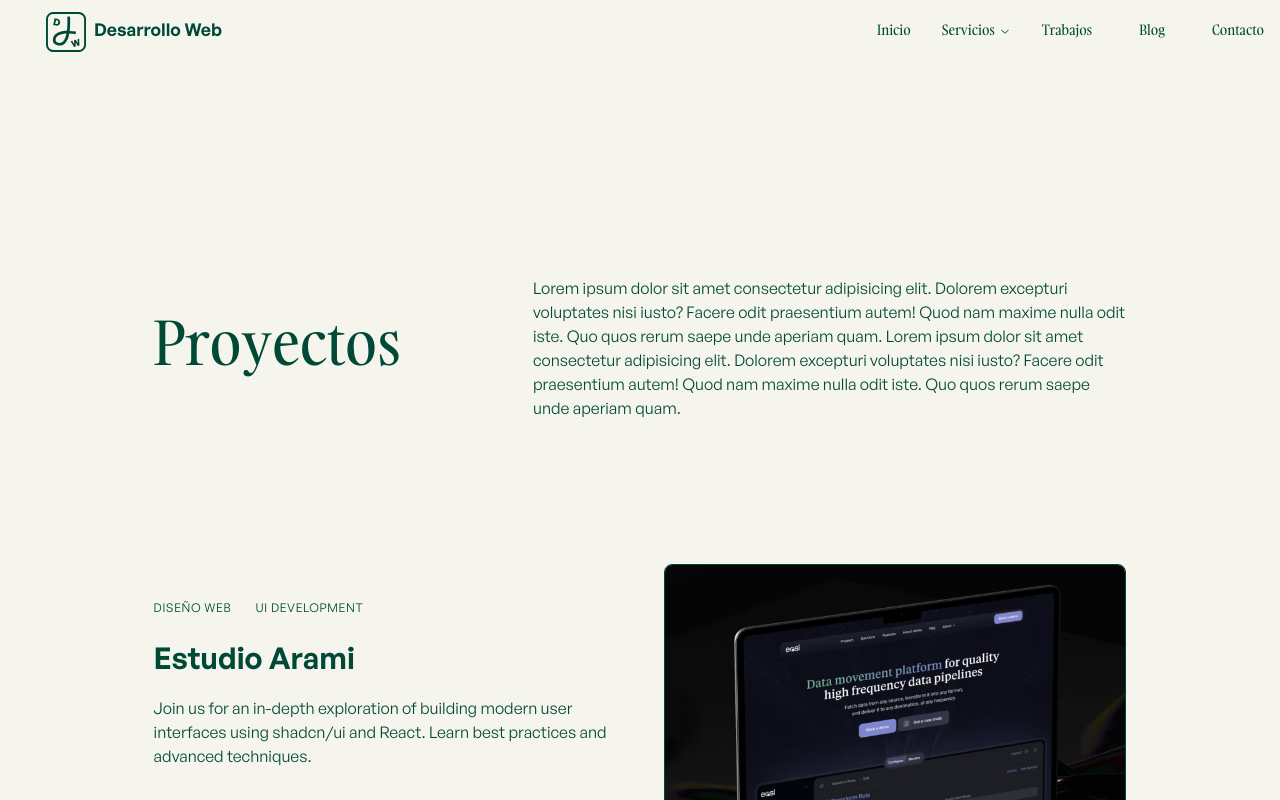
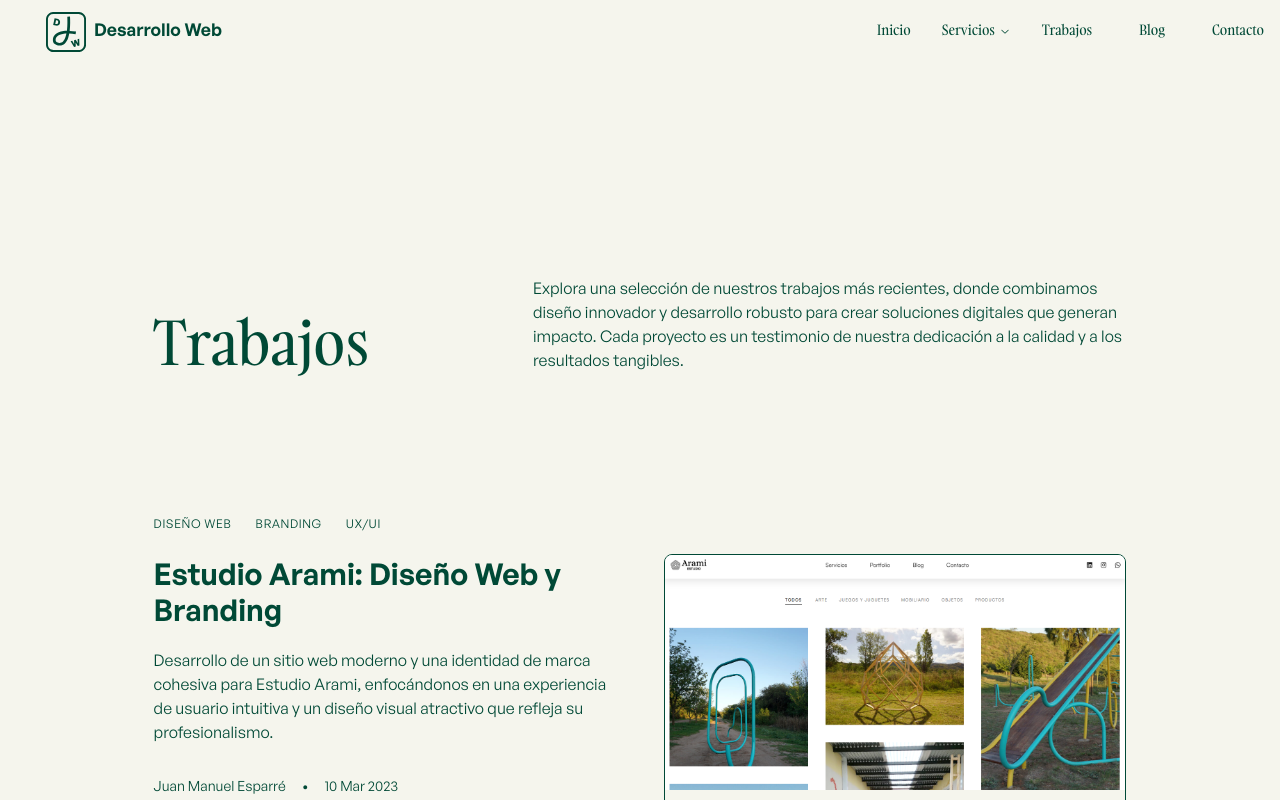
Before and after one commit to jmesparre/jm, a Next.js app: page /proyectos in a window 1280 px wide. Built offline with nearby package versions, Linux system fonts and the light colour scheme.

Commit message:
se agrego contenido seo real

```diff
--- a/app/globals.css
+++ b/app/globals.css
@@ -24,7 +24,6 @@
 :root {
   --background:  #004936;
   --foreground: #F5F5ED;
-  --redee: #f52ae7;
   --color-primario: #004936;
 }
 
@@ -97,9 +96,6 @@ nav a {
   color: #004936;
 }
 
-nav a:hover {
-  border-bottom: 1px solid #9ec8f3;
-}
 
 .hero {
  min-height: 101vh;
--- a/app/page.tsx
+++ b/app/page.tsx
@@ -10,7 +10,7 @@ export default function Home() {
         <div className='z-10 relative sm:absolute top-[19vh] sm:top-[25%] md:top-[30vh] lg:top-[22vh] left-[5%]  md:left-[11%] xl:left-[20%]  sm:w-[178px] sm:h-[280px] w-[216px] h-[340px] md:w-[216px] md:h-[340px] lg:w-[261px] lg:h-[410px]'>
           <TiltedCard
             imageSrc="/juguete.png"
-            altText="Juan Manuel Esparré - Desarrollador Web"
+            altText="Juan Manuel Esparré - Desarrollador Web, Diseño Web, E-commerce, SEO"
             captionText="Hola!"
             containerHeight="100%"
             containerWidth="100%"
@@ -25,12 +25,12 @@ export default function Home() {
           />
         </div>
         <div className='relative  ml-[6%] sm:ml-[39%] md:ml-[41%] pb-20 sm:pb-0 sm:absolute top-[20vh] sm:top-[22%] md:top-[30vh] w-[80%] sm:w-[48%] md:w-[48%] lg:w-[46%]'>
-            <h1 className='font-title  text-5xl sm:text-5xl md:text-6xl pb-2 sm:pb-0 '>Hola, hago Diseño y Desarrollo Web</h1>
+            <h1 className='font-title  text-5xl sm:text-5xl md:text-6xl pb-2 sm:pb-0 '>Diseño y Desarrollo Web a medida</h1>
             <h2 className=' pb-4 sm:pb-2  mt-[1%] sm:mt-5 text-sm sm:text-1xl md:text-base lg:text-base'>
-              Hola mi nombre es Juan Manuel, Creo soluciones web, Diseñador y desarrollador web con mas de 10 años de experincia posicionamiento en los buscadore SEO Lorem ipsum, dolor sit amet consectetur amet consectetur amet Lorem ipsum.
+              Hola me llamo Juan. Soy diseñador y desarrollador web con más de 10 años de experiencia, especializado en crear soluciones digitales a medida: desde desarrollo web y e-commerce, hasta sistemas CRM/CMS, branding y estrategias SEO. Mi objetivo es potenciar tu presencia online y generar resultados profesionales.
             </h2>
-             <div className="pb-20 flex flex-wrap items-center  gap-2 md:flex-row  mt-[1%] sm:mt-2  w-[100%] sm:w-[40%] text-sm sm:text-1xl md:text-base">
-              <Button className='bg-primary z-5 cursor-pointer' variant="outline" size="sm">Button Ya!</Button>
+             <div className="pb-20 flex flex-wrap items-center  gap-2 md:flex-row  mt-[1%] sm:mt-5  w-[100%] sm:w-[40%] text-sm sm:text-1xl md:text-base">
+              <Button className='bg-primary z-5 cursor-pointer' variant="outline" size="sm">Contáctame Ahora</Button>
             </div>
         </div>
         <div className='relative h-full sm:h-[111vh] opacity-0'>scroll</div>
--- a/app/servicios/page.tsx
+++ b/app/servicios/page.tsx
@@ -4,24 +4,24 @@ import { PackageOpen, Globe, PenTool, ChartNetwork, CircleDollarSign, Cog } from
 
 export default function ServiciosPage() {
   return (
-    <section id="servicios" className="servicioss">
+    <section id="servicios" className="servicios">
        <div>
              <section className="py-[22vh] sm:py-[33vh] text-background min-h-[140vh]">
                  <div className="mx-auto px-[5%] sm:px-[5%] md:px-[11%]">
                      <div className="grid items-center gap-12 md:grid-cols-2 md:gap-12 lg:grid-cols-5 lg:gap-24">
                         <div className="lg:col-span-2">
                             <div className="md:pr-6 lg:pr-0 pt-[-160px]">
-                                <h2 className="text-4xl sm:text-5xl lg:text-6xl font-title pb-2">Servicios</h2>
-                                <p className="mt-6 text-sm xl:text-md ">Lorem ipsum dolor, sit amet consectetur adipisicing elit. Voluptatem aperiam architecto facilis error earum quasi, totam, in impedit quam repudiandae minima. Deleniti eum provident impedit voluptatibus deserunt ratione est dolore. Orrupti aut temporibus assumenda atque ab, accusamus sit, molestiae veniam laboriosam pariatur.</p>
+                                <h2 className="text-4xl sm:text-5xl lg:text-5xl font-title">Servicios de Desarrollo y Diseño Web</h2>
+                                <p className="mt-6 text-sm xl:text-md ">En Juan Manuel Esparré, ofrecemos una gama completa de servicios digitales para potenciar tu negocio. Desde el desarrollo de sitios web a medida y tiendas virtuales, hasta estrategias de posicionamiento SEO y herramientas de gestión empresarial. Descubre cómo podemos transformar tu presencia online y ayudarte a alcanzar tus objetivos.</p>
                             </div>
-                            <ul className="mt-8 text-lg divide-y border-y *:flex *:items-center *:gap-3 *:py-3">
+                            <ul className="mt-8 text-md divide-y border-y *:flex *:items-center *:gap-3 *:py-3">
                                 <li>
                                     <Globe className="size-5" />
                                    <a href="/servicios/desarrollo-web">Desarrollo Web</a>
                                 </li>
                                 <li>
                                     <PenTool className="size-5" />
-                                    <a href="/servicios/servicios-de-diseño">Servicios de Diseño</a>
+                                    <a href="/servicios/servicios-de-diseno">Servicios de Diseño</a>
                                 </li>
                                 <li>
                                     <CircleDollarSign className="size-5" />
@@ -33,17 +33,17 @@ export default function ServiciosPage() {
                                 </li>
                                  <li>
                                     <Cog className="size-5" />
-                                    <a href="/servicios/herramientas-de-gestion">Herramientas de gestion</a>
+                                    <a href="/servicios/herramientas-de-gestion">Herramientas de Gestión</a>
                                 </li>
                                 <li>
                                     <PackageOpen className="size-5" />
-                                    <a href="/servicios/precios-fijos">Paquetes para Negocios</a>
+                                    <a href="/servicios/precios-fijos">Precios Fijos</a>
                                 </li>
                             </ul>
                         </div>
                         <div className="relative  p-3 lg:col-span-3">
                           <div className="aspect-76/59 relative">
-                              <Image src="/desarrollador-web-juan-manuel-esparre.png" alt="payments illustration light" width={1207} height={929} />
+                              <Image src="/desarrollador-web-juan-manuel-esparre.png" alt="Juan Manuel Esparré - Desarrollador Web, Diseño Web, E-commerce, SEO, CRM, CMS" width={1207} height={929} />
                           </div>
                       </div>
                      </div>
--- a/components/blocks/blog8-demo.tsx
+++ b/components/blocks/blog8-demo.tsx
@@ -1,47 +1,58 @@
 import { Blog8 } from "@/components/blocks/blog8"
 
 const demoData = {
-  heading: "Proyectos",
+  heading: "Trabajos",
   description:
-    "Lorem ipsum dolor sit amet consectetur adipisicing elit. Dolorem excepturi voluptates nisi iusto? Facere odit praesentium autem! Quod nam maxime nulla odit iste. Quo quos rerum saepe unde aperiam quam. Lorem ipsum dolor sit amet consectetur adipisicing elit. Dolorem excepturi voluptates nisi iusto? Facere odit praesentium autem! Quod nam maxime nulla odit iste. Quo quos rerum saepe unde aperiam quam.",
+    "Explora una selección de nuestros trabajos más recientes, donde combinamos diseño innovador y desarrollo robusto para crear soluciones digitales que generan impacto. Cada proyecto es un testimonio de nuestra dedicación a la calidad y a los resultados tangibles.",
   posts: [
     {
-      id: "post-1",
-      title:
-        "Estudio Arami",
-      summary:
-        "Join us for an in-depth exploration of building modern user interfaces using shadcn/ui and React. Learn best practices and advanced techniques.",
-      label: "Diseño Web",
-      author: "Sarah Chen",
-      published: "15 Feb 2024",
-      url: "https://shadcnblocks.com",
-      image: "monitor1.avif",
-      tags: ["Diseño Web", "UI Development"],
+      id: "proyecto-arami",
+      title: "Estudio Arami: Diseño Web y Branding",
+      summary: "Desarrollo de un sitio web moderno y una identidad de marca cohesiva para Estudio Arami, enfocándonos en una experiencia de usuario intuitiva y un diseño visual atractivo que refleja su profesionalismo.",
+      label: "Diseño Web & Branding",
+      author: "Juan Manuel Esparré",
+      published: "10 Mar 2023",
+      url: "/proyectos/estudio-arami",
+      image: "/arami-proyecto.png",
+      altText: "Sitio web y branding para Estudio Arami",
+      tags: ["Diseño Web", "Branding", "UX/UI"],
     },
     {
-      id: "post-2",
-      title: "Tienda Virtual",
-      summary:
-        "Discover how to leverage the full power of Tailwind CSS to create beautiful, responsive websites with clean and maintainable code.",
-      label: "Diseño Web - Tienda Virtual",
-      author: "Michael Park",
-      published: "22 Feb 2024",
-      url: "https://shadcnblocks.com",
-      image: "arami-proyecto.png",
-      tags: ["Diseño Web", "CSS"],
+      id: "proyecto-tienda-virtual",
+      title: "E-commerce para Tienda de Ropa Online",
+      summary: "Implementación de una tienda virtual completa con pasarelas de pago integradas, gestión de inventario y optimización para conversiones, brindando una plataforma de ventas eficiente y escalable.",
+      label: "E-commerce",
+      author: "Juan Manuel Esparré",
+      published: "25 Sep 2023",
+      url: "/proyectos/tienda-virtual",
+      image: "/juguete.png",
+      altText: "Tienda virtual de ropa online",
+      tags: ["E-commerce", "Desarrollo Web", "Pagos Online"],
     },
-     {
-      id: "post-3",
-      title: "Turismo San Luis",
-      summary:
-        "Discover how to leverage the full power of Tailwind CSS to create beautiful, responsive websites with clean and maintainable code.",
-      label: "Diseño Web",
-      author: "Michael Park",
-      published: "22 Feb 2024",
-      url: "https://shadcnblocks.com",
-      image: "arami-proyecto.png",
-      tags: ["Diseño Web", "CSS"],
+    {
+      id: "proyecto-turismo-san-luis",
+      title: "Plataforma de Turismo para San Luis",
+      summary: "Creación de una plataforma interactiva para promover el turismo en San Luis, con funcionalidades de búsqueda de destinos, galerías de imágenes y un sistema de reservas simplificado.",
+      label: "Desarrollo Web",
+      author: "Juan Manuel Esparré",
+      published: "01 Feb 2024",
+      url: "/proyectos/turismo-san-luis",
+      image: "/coyuyo.png",
+      altText: "Plataforma de turismo para San Luis",
+      tags: ["Desarrollo Web", "Turismo", "UX/UI"],
     },
+    {
+      id: "proyecto-kesug",
+      title: "Sistema de Gestión para Kesug",
+      summary: "Desarrollo de una herramienta de gestión interna a medida para Kesug, optimizando sus procesos operativos y mejorando la eficiencia en la administración de recursos y proyectos.",
+      label: "Herramientas de Gestión",
+      author: "Juan Manuel Esparré",
+      published: "18 Nov 2023",
+      url: "/proyectos/kesug",
+      image: "/kesug.png",
+      altText: "Sistema de gestión para Kesug",
+      tags: ["CRM/CMS", "Desarrollo Web", "Automatización"],
+    }
   ],
 };
 
--- a/components/blocks/gallery-blog.tsx
+++ b/components/blocks/gallery-blog.tsx
@@ -3,50 +3,43 @@ import { Gallery4, Gallery4Props } from "@/components/blocks/gallery4"
 const demoData: Gallery4Props = {
   title: "Blog",
   description:
-    "Lorem ipsum dolor sit amet consectetur adipisicing elit. Dolorem excepturi voluptates nisi iusto? Facere odit praesentium autem! Quod nam maxime nulla odit iste. Quo quos rerum saepe unde aperiam quam. Lorem ipsum dolor sit amet consectetur adipisicing elit. Dolorem excepturi voluptates nisi iusto? Facere odit praesentium autem! Quod nam maxime nulla odit iste. Quo quos rerum saepe unde aperiam quam.",
+    "Explora nuestros artículos y guías sobre desarrollo web, diseño, SEO y estrategias digitales. Mantente al día con las últimas tendencias y consejos para potenciar tu presencia online y hacer crecer tu negocio.",
   items: [
     {
-      id: "arami",
-      title: "Estudio Arami - Wordpress",
-      description:
-        "Pagina web con wordpress para estudio de Diseño Industrial",
-      href: "/",
-      image:
-        "arami-proyecto.png"
-      },
-    {
-      id: "coyuyo",
-      title: "Fundacion Coyuyo",
-      description:
-        "Branding, Diseño web, React ",
-      href: "/",
-      image: "coyuyo.png"
+      id: "seo-para-emprendedores",
+      title: "SEO para Emprendedores: Guía Básica para Posicionar tu Negocio",
+      description: "Descubre los fundamentos del SEO y cómo aplicarlos para que tu pequeño negocio aparezca en los primeros resultados de Google. Consejos prácticos y fáciles de implementar.",
+      href: "/blog/seo-para-emprendedores",
+      image: "/servicio-posicionamiento-web-seo-argentina.png"
     },
     {
-      id: "Kesug",
-      title: "Tienda Virtual - Wordpress",
-      description:
-      "Pagina web con wordpress para estudio de Diseño Industrial",
-      href: "/",
-      image:
-        "/kesug.png"
-       },
+      id: "elegir-cms-headless",
+      title: "¿Cómo Elegir el Mejor CMS Headless para tu Proyecto?",
+      description: "Analizamos las ventajas y desventajas de los CMS headless como Sanity y Strapi, y te ayudamos a decidir cuál es la mejor opción para gestionar tu contenido de forma flexible y escalable.",
+      href: "/blog/elegir-cms-headless",
+      image: "/servicio-herramientas-de-gestion-empresas.png"
+    },
     {
-      id: "nextjs",
-      title: "Next.js: The React Framework for Production",
-      description:
-        "Explore how Next.js has become the go-to framework for building full-stack React applications, offering features like server components, file-based routing, and automatic optimization.",
-      href: "https://nextjs.org",
-      image: "coyuyo.png"
-     },
-     {
-      id: "nextj2s",
-      title: "Next.js: The React Framework for Production",
-      description:
-        "Explore how Next.js has become the go-to framework for building full-stack React applications, offering features like server components, file-based routing, and automatic optimization.",
-      href: "https://nextjs.org",
-      image: "coyuyo.png"
-     },
+      id: "tendencias-diseno-web-2024",
+      title: "Tendencias de Diseño Web 2024: Lo que Necesitas Saber",
+      description: "Explora las últimas tendencias en diseño UX/UI, desde el minimalismo hasta las animaciones interactivas, y cómo pueden mejorar la experiencia de usuario de tu sitio web.",
+      href: "/blog/tendencias-diseno-web-2024",
+      image: "/servicio-diseño-grafico-argentina.png"
+    },
+    {
+      id: "ventajas-nextjs",
+      title: "Next.js: Por Qué es el Framework Ideal para tu Próximo Proyecto Web",
+      description: "Profundiza en las características clave de Next.js, como el renderizado híbrido, la optimización de imágenes y las rutas API, que lo convierten en una potente herramienta para el desarrollo moderno.",
+      href: "/blog/ventajas-nextjs",
+      image: "/servicio-desarrollo-web-argentina.png"
+    },
+    {
+      id: "estrategias-e-commerce",
+      title: "Estrategias Clave para Impulsar las Ventas de tu E-commerce",
+      description: "Aprende sobre las mejores prácticas para optimizar tu tienda virtual, desde la experiencia de compra hasta la implementación de pasarelas de pago y la gestión de productos.",
+      href: "/blog/estrategias-e-commerce",
+      image: "/servicio-e-commerce-argentina.png"
+    }
   ],
 };
 
--- a/components/blocks/gallery4.tsx
+++ b/components/blocks/gallery4.tsx
@@ -59,7 +59,7 @@ const Gallery4 = ({
             <h2 className="text-5xl md:text-5xl lg:text-6xl pb-1">
               {title}
             </h2>
-            <p className="font-base ml-[0%] sm:ml-[39%] mt-[0px] sm:mt-[-140px] md:mt-[-130px] xl:mt-[-120px] ">{description}</p>
+            <p className="font-base ml-[0%] sm:ml-[39%] mt-[0px] sm:mt-[-140px] md:mt-[-90px] xl:mt-[-120px] ">{description}</p>
           </div>
           <div className="shrink-0 gap-2 md:flex">
             <Button
```
Also changed, not shown: app/servicios/desarrollo-web/page.tsx (+7 -7 lines), app/servicios/e-commerce/page.tsx (+7 -7 lines), app/servicios/herramientas-de-gestion/page.tsx (+7 -7 lines), app/servicios/posicionamiento-web/page.tsx (+7 -7 lines), app/servicios/precios-fijos/page.tsx (+7 -7 lines), app/servicios/servicios-de-diseno/page.tsx (+7 -7 lines), 1 other file (tests, documents, lock files or other folders).
